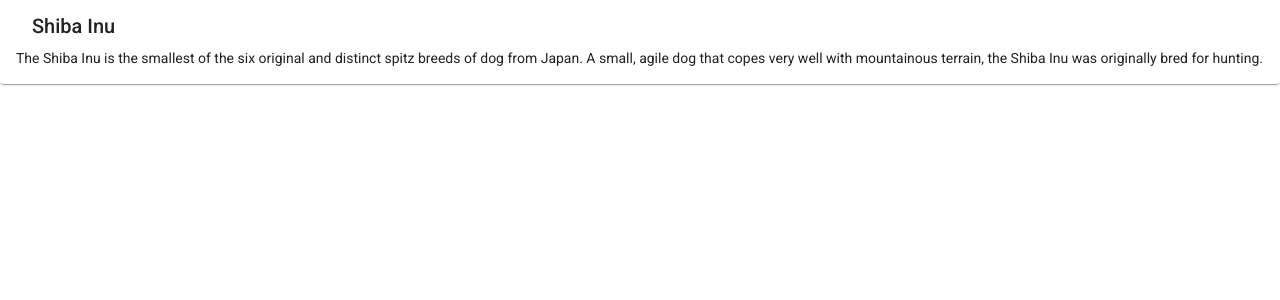
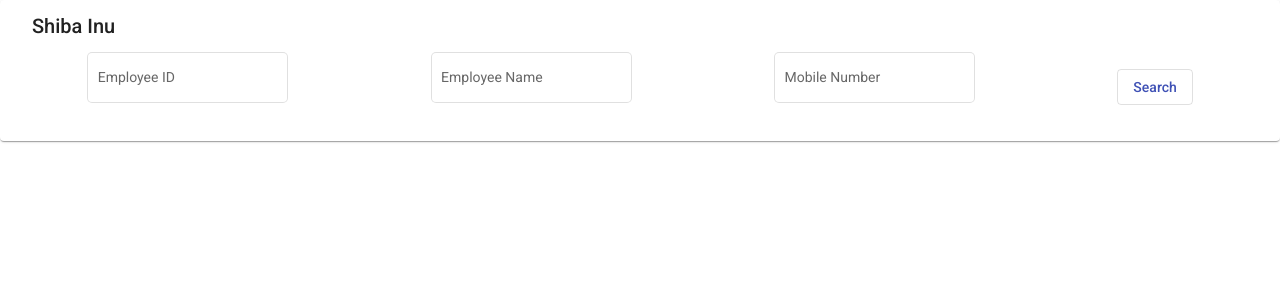
Before and after one commit to Dinuka991/dataTableStarterPack, an Angular app: page / in a window 1280 px wide. Shown: the top 300 px of the page. Built offline with nearby package versions, Linux system fonts and the light colour scheme.

Commit message:
responsvie

```diff
--- a/src/app/app.module.ts
+++ b/src/app/app.module.ts
@@ -4,7 +4,7 @@ import { NgModule } from '@angular/core';
 import { AppRoutingModule } from './app-routing.module';
 import { AppComponent } from './app.component';
 import { BrowserAnimationsModule } from '@angular/platform-browser/animations';
-import { FlexLayoutModule } from '@angular/flex-layout';
+
 import { EmployeeDetailsModule } from './project/employee-details/_modules/employee-details.module';
 
 @NgModule({
@@ -15,7 +15,6 @@ import { EmployeeDetailsModule } from './project/employee-details/_modules/emplo
     BrowserModule,
     AppRoutingModule,
     BrowserAnimationsModule,
-    FlexLayoutModule,
     EmployeeDetailsModule
   ],
   providers: [],
--- a/src/app/project/employee-details/employee-details.component.html
+++ b/src/app/project/employee-details/employee-details.component.html
@@ -3,12 +3,32 @@
       <mat-card-title>Shiba Inu</mat-card-title>
     </mat-card-header>
 
+
     <mat-card-content>
-      <p>
-        The Shiba Inu is the smallest of the six original and distinct spitz breeds of dog from Japan.
-        A small, agile dog that copes very well with mountainous terrain, the Shiba Inu was originally
-        bred for hunting.
-      </p>
-    </mat-card-content>
+        <form [formGroup]="profileForm">
+            <div  fxLayout.sm="column" fxLayout.xs="column"  fxLayout="row" fxLayoutAlign="space-around center" >
+                    <mat-form-field appearance="outline">
+                        <mat-label>Employee ID</mat-label>
+                        <input matInput formControlName="employeeId">
+                    </mat-form-field>
+
+                    <mat-form-field appearance="outline" >
+                        <mat-label>Employee Name</mat-label>
+                        <input matInput formControlName="employeeName">
+                    </mat-form-field>
+
+                    <mat-form-field appearance="outline">
+                        <mat-label>Mobile Number</mat-label>
+                        <input matInput formControlName="employeeMobile">
+                    </mat-form-field>
+
+                    <div>
+                         <button mat-stroked-button color="primary" >Search</button>
+                    </div>
+          </div>
+       </form>
+      </mat-card-content>
+
+
 
   </mat-card>
--- a/src/app/project/employee-details/employee-details.component.ts
+++ b/src/app/project/employee-details/employee-details.component.ts
@@ -1,4 +1,5 @@
 import { Component, OnInit } from '@angular/core';
+import { FormGroup , FormBuilder , FormControl } from '@angular/forms'
 
 @Component({
   selector: 'app-employee-details',
@@ -7,9 +8,15 @@ import { Component, OnInit } from '@angular/core';
 })
 export class EmployeeDetailsComponent implements OnInit {
 
-  constructor() { }
+  constructor(private fb: FormBuilder) { }
 
   ngOnInit(): void {
   }
 
+  profileForm = this.fb.group({
+    employeeId: [''],
+    employeeName: [''],
+    employeeMobile: ['']
+  })
+
 }
```
Also changed, not shown: src/app/project/employee-details/_modules/employee-details.module.ts (+10 -0 lines).
